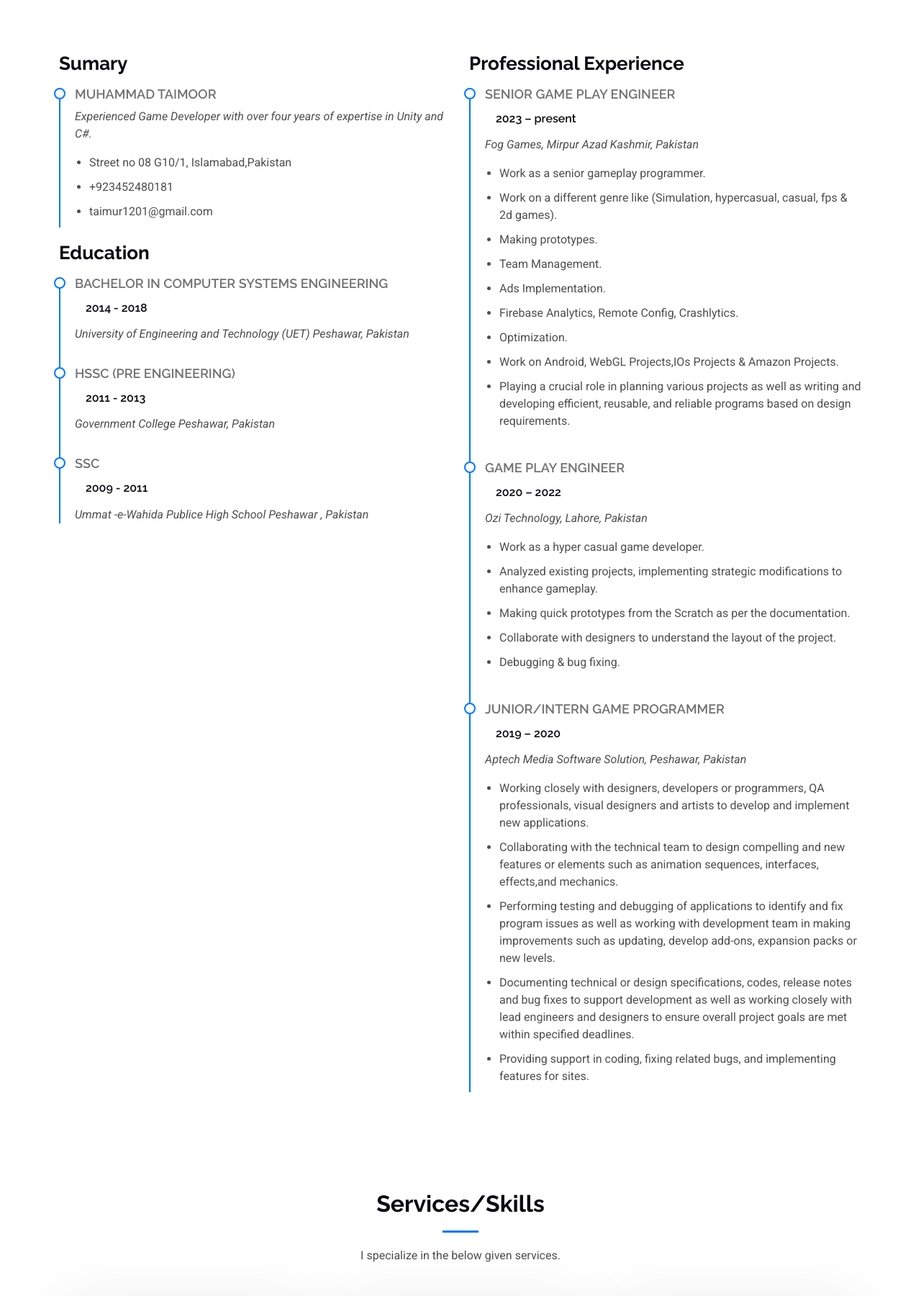
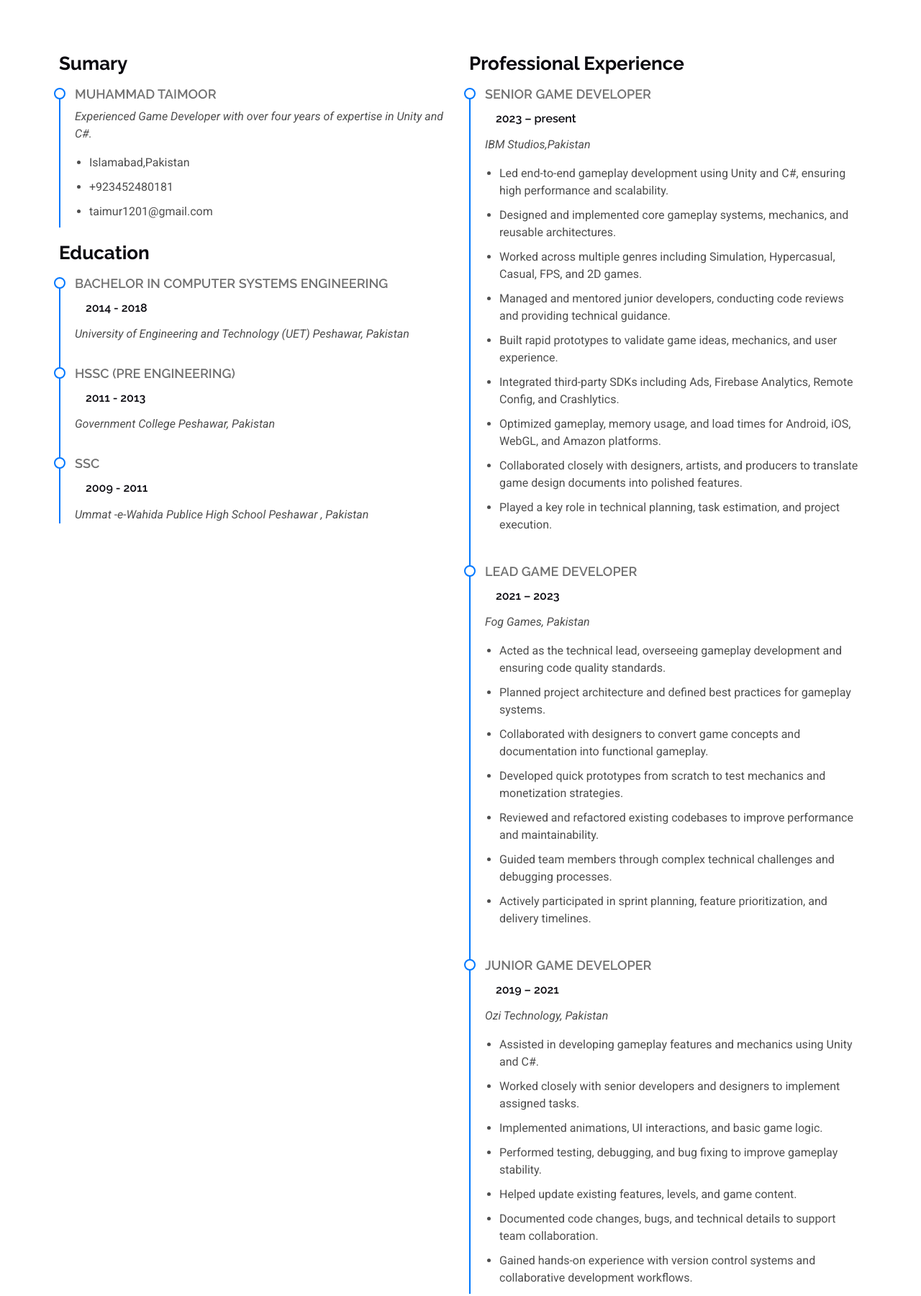
Before and after one commit to taimurafridi1201/portfolio, a plain HTML site: page index.html in a window 1280 px wide. Shown: the part 1680-3480 px from the top of the page at 72% size. Drawn offline with Linux system fonts and the light colour scheme.

Commit message:
Update index.html

```diff
--- a/index.html
+++ b/index.html
@@ -190,7 +190,7 @@
               <h4>Muhammad Taimoor</h4>
               <p><em>Experienced Game Developer with over four years of expertise in Unity and C#.</em></p>
               <ul>
-                <li>Street no 08 G10/1, Islamabad,Pakistan</li>
+                <li>Islamabad,Pakistan</li>
                 <li>+923452480181</li>
                 <li>taimur1201@gmail.com</li>
               </ul>
@@ -230,47 +230,53 @@
           <div class="col-lg-6" data-aos="fade-up" data-aos-delay="200">
             <h3 class="resume-title">Professional Experience</h3>
             <div class="resume-item">
-              <h4>Senior Game Play Engineer</h4>
+                <h4>Senior Game Developer</h4>
                 <h5>2023 – present</h5>
-              <p><em>Fog Games, Mirpur Azad Kashmir, Pakistan </em></p>
+                <p><em>IBM Studios,Pakistan </em></p>
                 <ul>
-                <li>Work as a senior gameplay programmer.</li>
-                <li>Work on a different genre like (Simulation, hypercasual, casual, fps & 2d games).</li>
-                <li>Making prototypes.</li>
-                <li>Team Management.</li>
-                <li>Ads Implementation.</li>
-                <li>Firebase Analytics, Remote Config, Crashlytics.</li>
-                <li>Optimization.</li>
-                <li>Work on Android, WebGL Projects,IOs Projects & Amazon Projects.</li>
-                <li>Playing a crucial role in planning various projects as well as writing and developing efficient, reusable, and reliable programs based on design requirements.</li>
+                    <li>Led end-to-end gameplay development using Unity and C#, ensuring high performance and scalability.</li>
+                    <li>Designed and implemented core gameplay systems, mechanics, and reusable architectures.</li>
+                    <li>Worked across multiple genres including Simulation, Hypercasual, Casual, FPS, and 2D games.</li>
+                    <li>Managed and mentored junior developers, conducting code reviews and providing technical guidance.</li>
+                    <li>Built rapid prototypes to validate game ideas, mechanics, and user experience.</li>
+                    <li>Integrated third-party SDKs including Ads, Firebase Analytics, Remote Config, and Crashlytics.</li>
+                    <li>Optimized gameplay, memory usage, and load times for Android, iOS, WebGL, and Amazon platforms.</li>
+                    <li>Collaborated closely with designers, artists, and producers to translate game design documents into polished features.</li>
+                    <li>Played a key role in technical planning, task estimation, and project execution.</li>
+                </ul>
 
-              </ul>
             </div><!-- Edn Resume Item -->
 
             <div class="resume-item">
-              <h4>Game Play Engineer</h4>
-              <h5>2020 – 2022</h5>
-              <p><em>Ozi Technology, Lahore, Pakistan</em></p>
+                <h4>Lead Game Developer</h4>
+                <h5>2021 – 2023</h5>
+                <p><em>Fog Games, Pakistan</em></p>
                 <ul>
-                <li>Work as a hyper casual game developer.</li>
-                <li>Analyzed existing projects, implementing strategic modifications to enhance gameplay.</li>
-                <li>Making quick prototypes from the Scratch as per the documentation.</li>
-                <li>Collaborate with designers to understand the layout of the project.</li>
-                <li>Debugging & bug fixing.</li>
+                    <li>Acted as the technical lead, overseeing gameplay development and ensuring code quality standards.</li>
+                    <li>Planned project architecture and defined best practices for gameplay systems.</li>
+                    <li>Collaborated with designers to convert game concepts and documentation into functional gameplay.</li>
+                    <li>Developed quick prototypes from scratch to test mechanics and monetization strategies.</li>
+                    <li>Reviewed and refactored existing codebases to improve performance and maintainability.</li>
+                    <li>Guided team members through complex technical challenges and debugging processes.</li>
+                    <li>Actively participated in sprint planning, feature prioritization, and delivery timelines.</li>
                 </ul>
+
             </div><!-- Edn Resume Item -->
 
             <div class="resume-item">
-              <h4>Junior/Intern Game Programmer</h4>
-              <h5>2019 – 2020</h5>
-              <p><em>Aptech Media Software Solution, Peshawar, Pakistan</em></p>
+                <h4>Junior Game Developer</h4>
+                <h5>2019 – 2021</h5>
+                <p><em>Ozi Technology, Pakistan</em></p>
                 <ul>
-                <li>Working closely with designers, developers or programmers, QA professionals, visual designers and artists to develop and implement new applications.</li>
-                <li>Collaborating with the technical team to design compelling and new features or elements such as animation sequences, interfaces, effects,and mechanics.</li>
-                <li>Performing testing and debugging of applications to identify and fix program issues as well as working with development team in making improvements such as updating, develop add-ons, expansion packs or new levels.</li>
-                <li>Documenting technical or design specifications, codes, release notes and bug fixes to support development as well as working closely with lead engineers and designers to ensure overall project goals are met within specified deadlines.</li>
-                <li>Providing support in coding, fixing related bugs, and implementing features for sites.</li>
+                    <li>Assisted in developing gameplay features and mechanics using Unity and C#.</li>
+                    <li>Worked closely with senior developers and designers to implement assigned tasks.</li>
+                    <li>Implemented animations, UI interactions, and basic game logic.</li>
+                    <li>Performed testing, debugging, and bug fixing to improve gameplay stability.</li>
+                    <li>Helped update existing features, levels, and game content.</li>
+                    <li>Documented code changes, bugs, and technical details to support team collaboration.</li>
+                    <li>Gained hands-on experience with version control systems and collaborative development workflows.</li>
                 </ul>
+
             </div><!-- Edn Resume Item -->
 
 
@@ -528,11 +534,26 @@
                   <img src="assets/img/portfolio/app-6.jpg" class="img-fluid" alt="">
                   <div class="portfolio-info">
                       <h4>Lavaboy Rescue: Runway Games</h4>
-                      <p>Switch your lavaboy into watergirl by tapping on a runway challenge rescue game. </p>
-                      <a href="assets/img/portfolio/app-6.jpg" title="Lavaboy Rescue: Runway Games" data-gallery="portfolio-gallery-app" class="glightbox preview-link"><i class="bi bi-zoom-in"></i></a>
-                      <a href="https://play.google.com/store/apps/details?id=com.qtl.lavaboyicygirl" title="More Details" class="details-link"><i class="bi bi-link-45deg"></i></a>
+                      <p>Switch your lavaboy into watergirl by tapping on a runway challenge rescue game.</p>
+
+                      <a href="assets/img/portfolio/app-6.jpg"
+                         title="Lavaboy Rescue: Runway Games — Store link not available"
+                         data-gallery="portfolio-gallery-app"
+                         class="glightbox preview-link">
+                          <i class="bi bi-zoom-in"></i>
+                      </a>
+
+
+                      <!-- Disabled Store Link -->
+                      <a href="#"
+                         class="details-link disabled"
+                         title="Store listing no longer available"
+                         onclick="return false;">
+                          <i class="bi bi-link-45deg"></i>
+                      </a>
                   </div>
-              </div><!-- End Portfolio Item -->
+              </div>
+
 
 
 
@@ -562,19 +583,27 @@
                       <h4>Money Throw</h4>
                       <p>Tap to collect the money and make passage for your escape and run! Don't let them catch you on the runways challenges</p>
                       <a href="assets/img/portfolio/app-10.jpg" title="Money Throw" data-gallery="portfolio-gallery-app" class="glightbox preview-link"><i class="bi bi-zoom-in"></i></a>
-                      <a href="https://play.google.com/store/apps/details?id=com.qtl.throwmoney" title="More Details" class="details-link"><i class="bi bi-link-45deg"></i></a>
+                      <a href="javascript:void(0);" title="Store link not available" class="details-link disabled" style="pointer-events: none; opacity: 0.5;">
+                          <i class="bi bi-link-45deg"></i>
+                      </a>
                   </div>
-              </div><!-- End Portfolio Item -->
+              </div>
+
 
               <div class="col-lg-4 col-md-6 portfolio-item isotope-item filter-app">
                   <img src="assets/img/portfolio/app-11.jpg" class="img-fluid" alt="">
                   <div class="portfolio-info">
                       <h4>Chair Drag Racing</h4>
                       <p>Drag the Ai chairs to the obstacles and finished the line first</p>
-                      <a href="assets/img/portfolio/app-11.jpg" title="Chair Drag Racing" data-gallery="portfolio-gallery-app" class="glightbox preview-link"><i class="bi bi-zoom-in"></i></a>
-                      <a href="https://play.google.com/store/apps/details?id=com.qtl.chairdrag" title="More Details" class="details-link"><i class="bi bi-link-45deg"></i></a>
+                      <a href="assets/img/portfolio/app-11.jpg" title="Chair Drag Racing" data-gallery="portfolio-gallery-app" class="glightbox preview-link">
+                          <i class="bi bi-zoom-in"></i>
+                      </a>
+                      <a href="javascript:void(0);" title="Store link not available" class="details-link disabled" style="pointer-events: none; opacity: 0.5;">
+                          <i class="bi bi-link-45deg"></i>
+                      </a>
                   </div>
               </div><!-- End Portfolio Item -->
+
 
 
 
@@ -592,11 +621,19 @@
                   <img src="assets/img/portfolio/app-15.jpg" class="img-fluid" alt="">
                   <div class="portfolio-info">
                       <h4>Memory Items</h4>
-                      <p>Tap and hold to drag the items. Remember the position of items in the given time.Keep track of time and complete the task in given time.</p>
-                      <a href="assets/img/portfolio/app-15.jpg" title="Memory Items" data-gallery="portfolio-gallery-app" class="glightbox preview-link"><i class="bi bi-zoom-in"></i></a>
-                      <a href="https://play.google.com/store/apps/details?id=com.qtl.memoryitems" title="More Details" class="details-link"><i class="bi bi-link-45deg"></i></a>
+                      <p>Tap and hold to drag the items. Remember the position of items in the given time. Keep track of time and complete the task in given time.</p>
+                      <a href="assets/img/portfolio/app-15.jpg" title="Memory Items" data-gallery="portfolio-gallery-app" class="glightbox preview-link">
+                          <i class="bi bi-zoom-in"></i>
+                      </a>
+                      <a href="javascript:void(0);"
+                         title="Store link not available"
+                         class="details-link disabled"
+                         style="pointer-events: none; opacity: 0.5;">
+                          <i class="bi bi-link-45deg"></i>
+                      </a>
                   </div>
               </div><!-- End Portfolio Item -->
+
 
               <div class="col-lg-4 col-md-6 portfolio-item isotope-item filter-app">
                   <img src="assets/img/portfolio/app-16.jpg" class="img-fluid" alt="">
```
Lines whose indentation alone changed are shown as unchanged.
